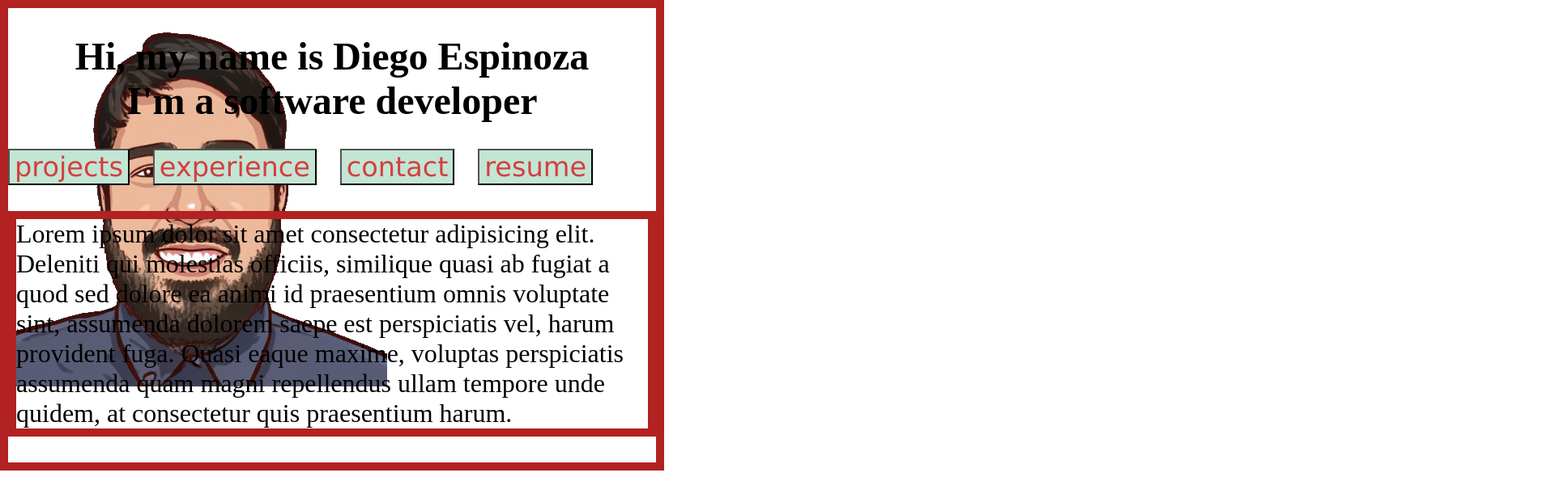
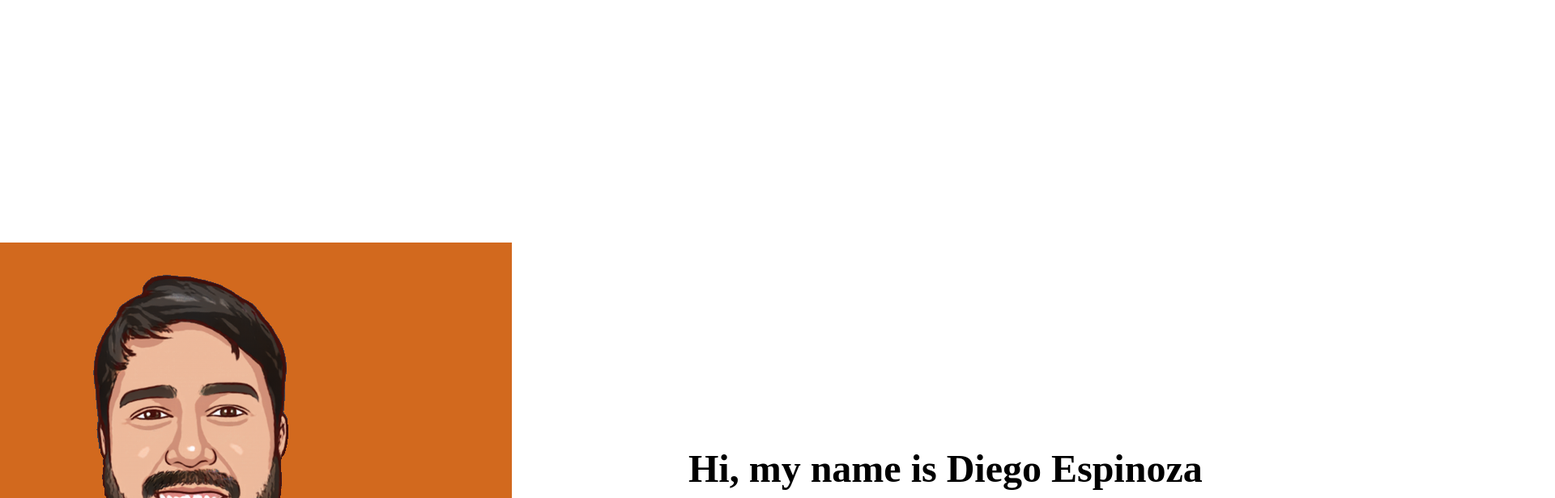
Before and after one commit to digeoesp/portfolio, a React (Create React App) app in the folder portfolio/: page / in a window 1280 px wide. Shown: the top 616 px of the page at 81% size, 1920 px wide, since content can reach past the window. Built offline with nearby package versions, Linux system fonts and the light colour scheme; the HTML template or start-up script is replaced by a standard one.

Commit message:
more css

```diff
--- a/portfolio/src/App.js
+++ b/portfolio/src/App.js
@@ -8,9 +8,9 @@ function App() {
   return (
     <div className="App">
       <About />
-      {/* <Projects />
+      <Projects />
       <Skills />
-      <Contact /> */}
+      <Contact />
     </div>
   );
 }
--- a/portfolio/src/components/about/about.css
+++ b/portfolio/src/components/about/about.css
@@ -1,12 +1,15 @@
 .about {
-  display: flex;
   position: relative;
-  flex-wrap: wrap;
-  gap: 2rem;
-  width: 100%;
+  top: 300px;
+  padding: 1em;
+  height: 75vh;
+  width: 75vh;
+  background: chocolate;
 }
 .image {
   position: absolute;
+  top: 0;
+  left: 0;
 }
 .button-container > * {
   font-family: 'Lucida Sans', 'Lucida Sans Regular', 'Lucida Grande', 'Lucida Sans Unicode', Geneva,
@@ -20,20 +23,21 @@
   gap: 1.8rem;
 }
 .header {
+  position: absolute;
   font-size: 3rem;
+  top: -160px;
+  left: 40px;
   font-family: rubiks;
   text-align: center;
-  position: relative;
 }
 .about-info {
   position: absolute;
-  border: 10px solid firebrick;
   width: 50rem;
-  left: 0px;
+  left: 810px;
+  top: 380px;
 }
 .aboutMe {
   font-size: 2rem;
   text-align: left;
   font-family: rubiks;
-  border: 10px solid firebrick;
 }
--- a/portfolio/src/components/projects/projects.css
+++ b/portfolio/src/components/projects/projects.css
@@ -1,6 +1,6 @@
 .container {
   position: relative;
-  top: 120px;
+  top: 600px;
 }
 /* ///kcal css//////// */
 .section-header {
@@ -15,14 +15,12 @@
   flex: 1;
 }
 .info-container > article {
-  position: relative;
   right: 235px;
   top: 120px;
   text-align: left;
   font-size: 20px;
 }
 .info-container > h2 {
-  position: relative;
   font-size: 60px;
   left: 75px;
   bottom: 15px;
@@ -30,7 +28,6 @@
   padding: 0;
 }
 #k-image {
-  position: relative;
   right: 90px;
   max-width: 50%;
   padding-right: 20px;
```
